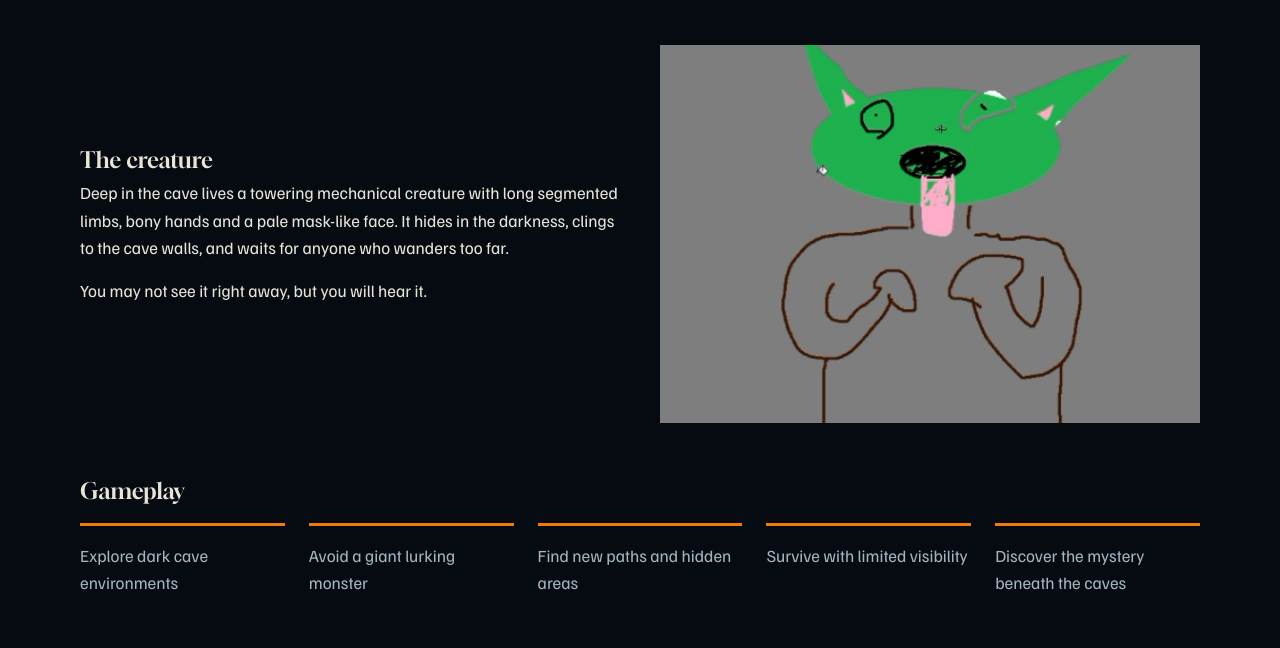
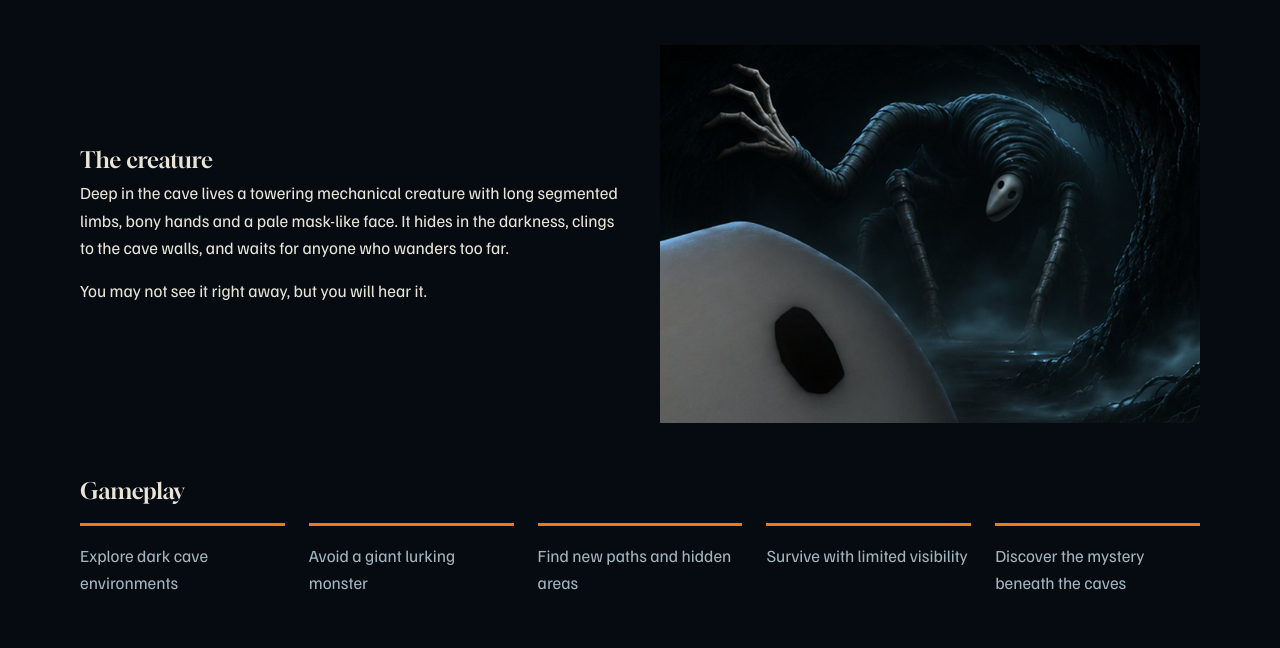
Before and after one commit to turtleheadYT/dftg-site, a plain HTML site: page index.html in a window 1280 px wide. Shown: the part 1398-2046 px from the top of the page. Drawn offline with Linux system fonts and the light colour scheme.

Commit message:
Change image source and alt text in index.html
Updated the image source and alt text for better clarity.

```diff
--- a/index.html
+++ b/index.html
@@ -66,7 +66,7 @@
               <p>Deep in the cave lives a towering mechanical creature with long segmented limbs, bony hands and a pale mask-like face. It hides in the darkness, clings to the cave walls, and waits for anyone who wanders too far.</p>
               <p>You may not see it right away, but you will hear it.</p>
             </div>
-            <img src="assets/oogy_boogy.png" alt="Oogy Boogy" width="900" height="630" loading="lazy">
+            <img src="assets/crop-figure.jpg" alt="A tall pale-masked creature crawling through dark trees" width="900" height="630" loading="lazy">
           </div>
           <h3 class="gap">Gameplay</h3>
           <ul class="feat five">
@@ -197,6 +197,7 @@
           <li><a href="privacy.html">Privacy Policy</a></li>
           <li>Terms of Service: published at launch</li>
           <li>EULA: published at launch</li>
+          <li>Developed by Probably Turtle.</li>
         </ul>
       </div>
     </footer>
```
